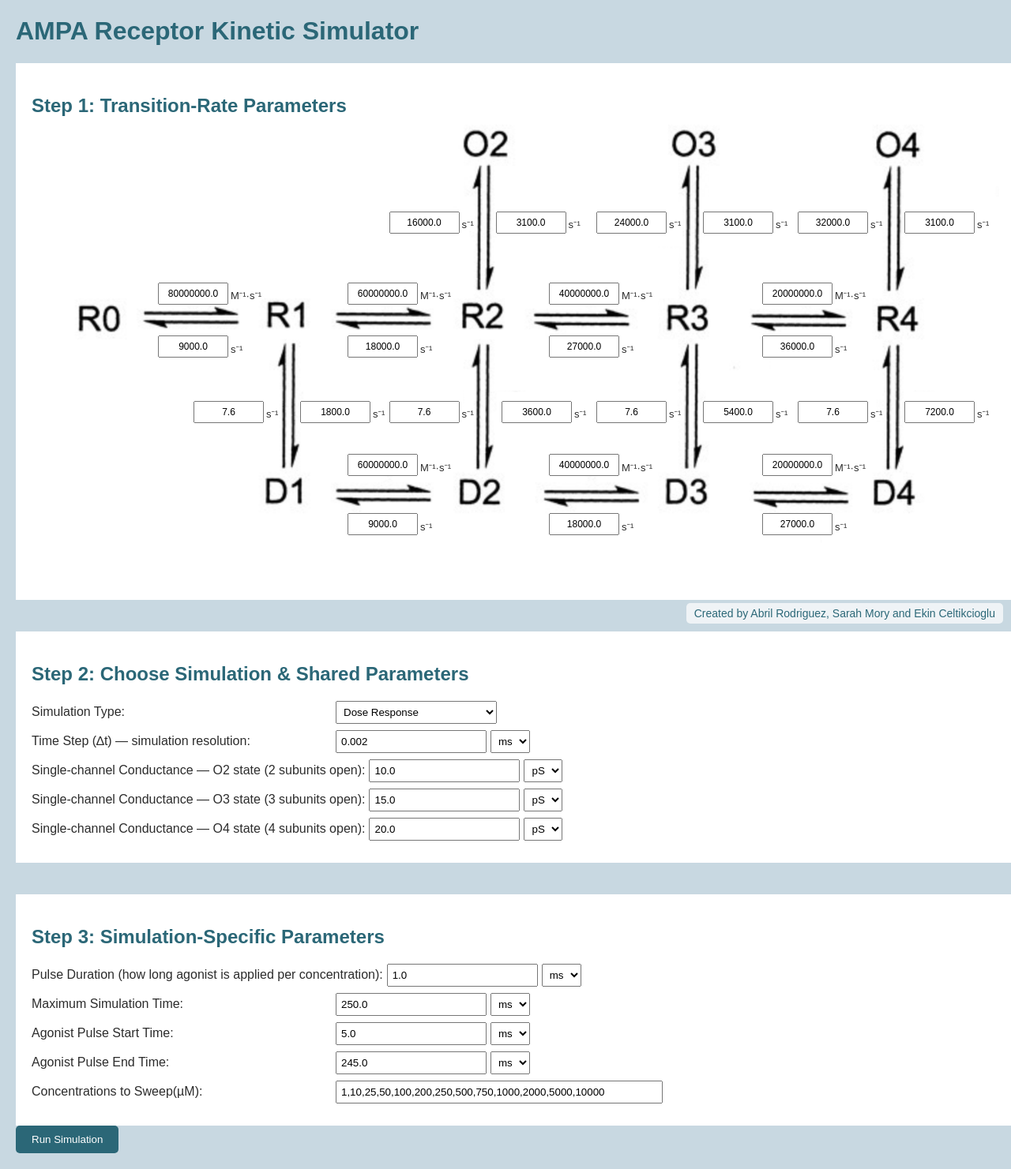
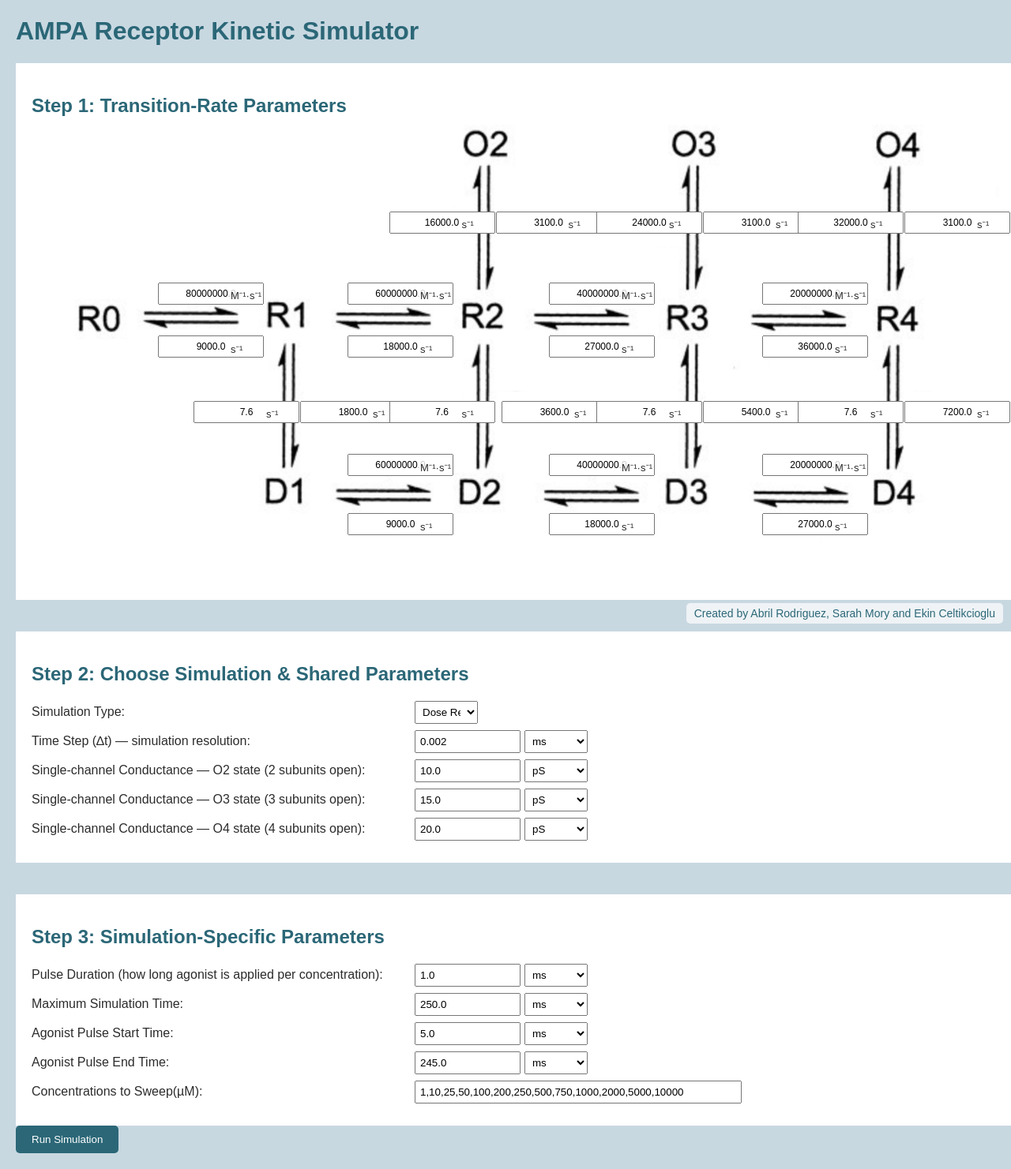
Before and after one commit to abrilrdzt/AMPAweb, a Flask app: page / in a window 1280 px wide. Shown: the whole page at 79% size. Run offline with Flask 3, Linux system fonts and the light colour scheme.

Commit message:
Aligned boxes

```diff
--- a/app/templates/index.html
+++ b/app/templates/index.html
@@ -11,8 +11,9 @@
         .section + .section { margin-top: 40px; }
         .param-group { display: flex; flex-wrap: wrap; gap: 10px; }
         .param { display: flex; align-items: center; gap: 5px; margin-bottom: 8px; }
-        label { min-width: 380px; }
-        input[type="text"], select { padding: 5px; }
+        label { width: 480px; min-width: 480px; display: inline-block; }
+        input[type="text"] { width: 120px; padding: 5px; }
+        select { width: 80px; padding: 5px; }
         button { padding: 10px 20px; background-color: #2B6777; color: white; border: none; border-radius: 5px; cursor: pointer; }
         button:hover { background-color: #225262; }
         .console { background-color: #f8f8f8; padding: 10px; height: 150px; overflow-y: scroll; border: 1px solid #ccc; }
```
